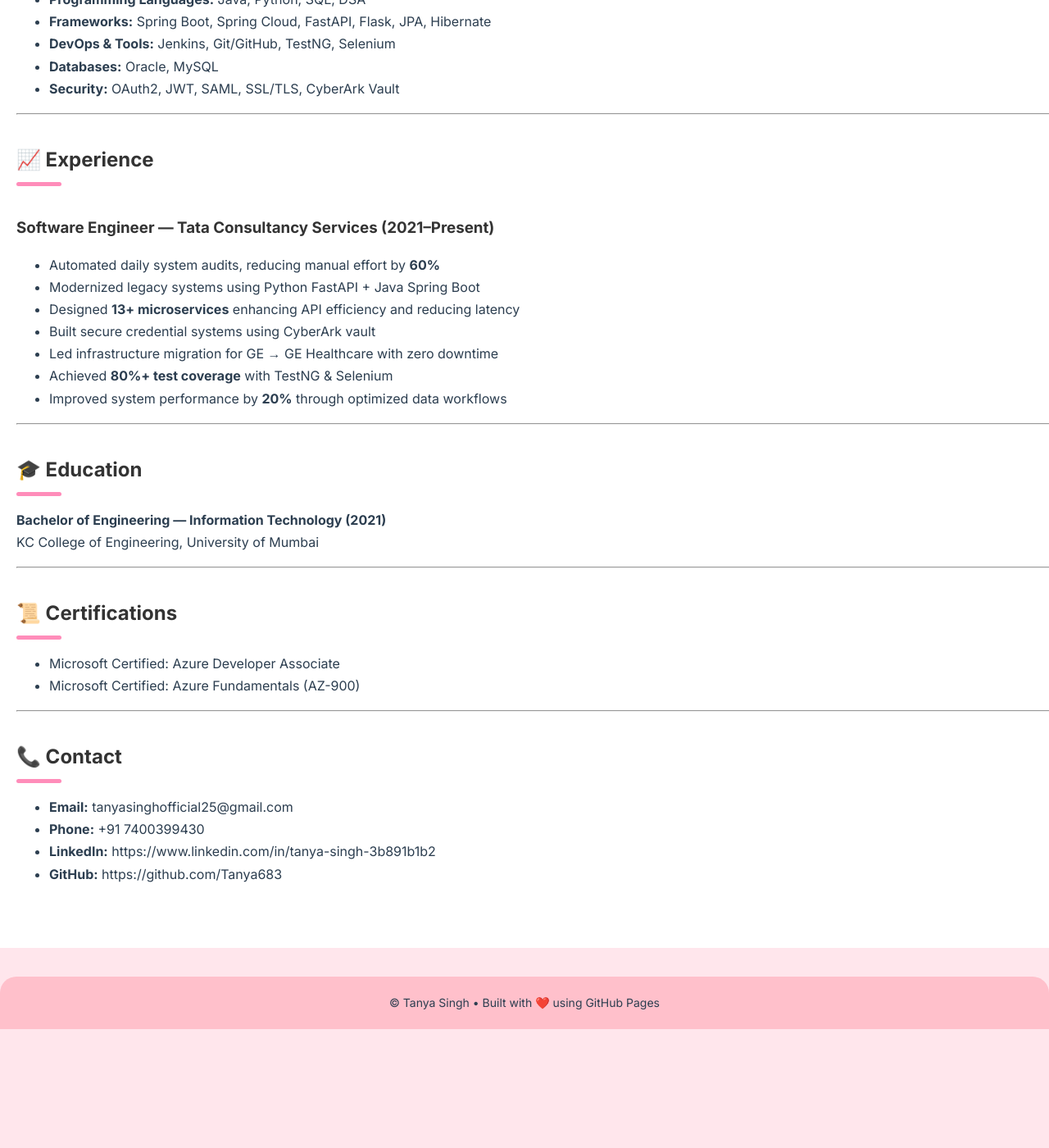
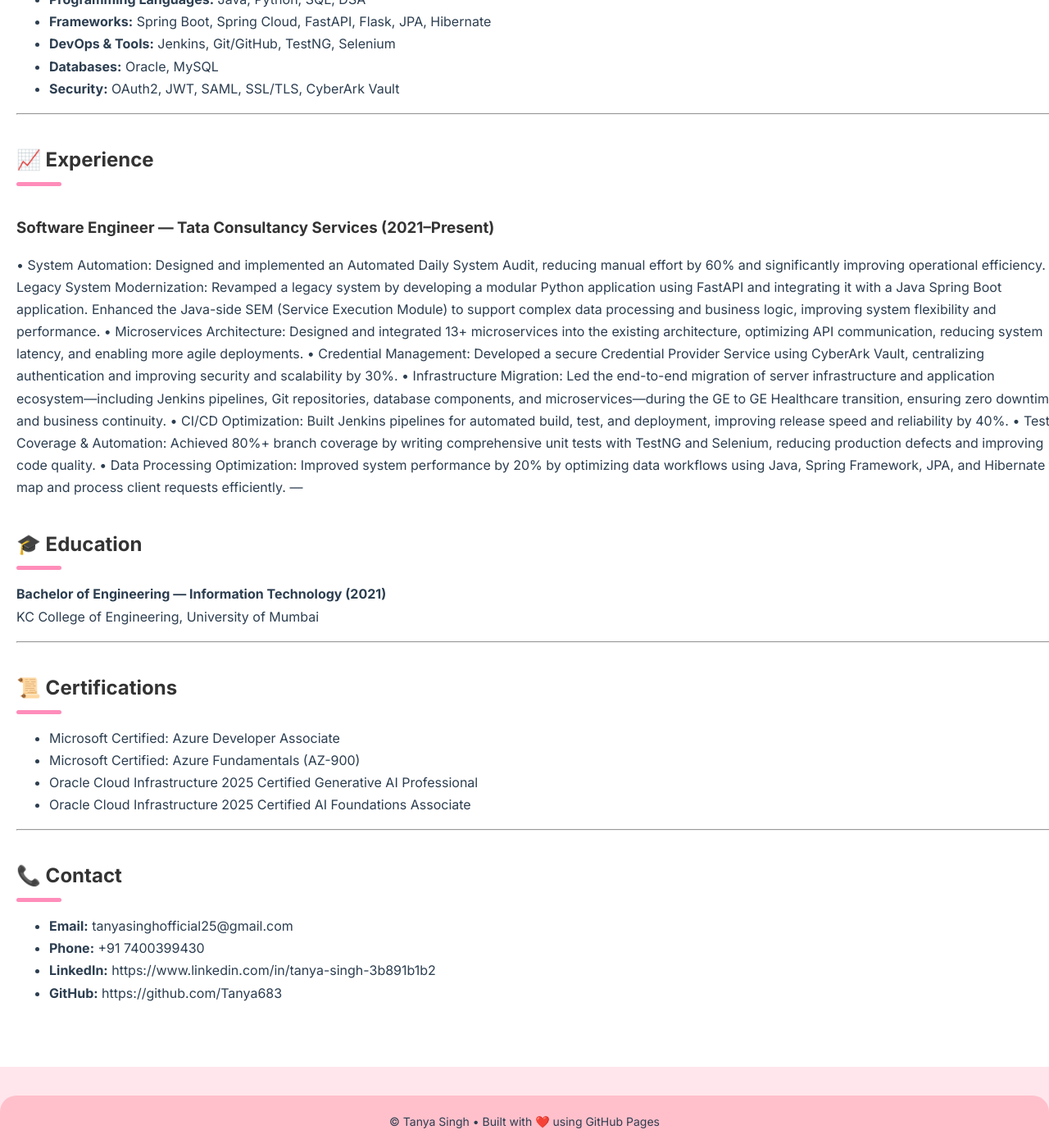
Before and after one commit to Tanya683/Tanya683.github.io, a Jekyll site: the page built from about.md, in a window 1280 px wide and 1400 px high, scrolled down 381 px. Shown: the whole window at 82% size. Built offline with Jekyll 4.4.1, drawn with Linux system fonts in a browser that asks for light colours; before the commit the page ends 1636 px from its top, so only the background shows below that.

Commit message:
Enhance experience section with detailed achievements
Expanded and detailed software engineering experience, including system automation, legacy modernization, microservices architecture, credential management, infrastructure migration, CI/CD optimization, test coverage, and data processing improvements.

```diff
--- a/about.md
+++ b/about.md
@@ -20,14 +20,14 @@ I am Tanya Singh, a Software Engineer at TCS with strong expertise in backend de
 ## 📈 Experience
 
 ### **Software Engineer — Tata Consultancy Services (2021–Present)**
-- Automated daily system audits, reducing manual effort by **60%**
-- Modernized legacy systems using Python FastAPI + Java Spring Boot
-- Designed **13+ microservices** enhancing API efficiency and reducing latency
-- Built secure credential systems using CyberArk vault
-- Led infrastructure migration for GE → GE Healthcare with zero downtime
-- Achieved **80%+ test coverage** with TestNG & Selenium
-- Improved system performance by **20%** through optimized data workflows
-
+•	System Automation: Designed and implemented an Automated Daily System Audit, reducing manual effort by 60% and significantly improving operational efficiency.
+	•	Legacy System Modernization: Revamped a legacy system by developing a modular Python application using FastAPI and integrating it with a Java Spring Boot application. Enhanced the Java-side SEM (Service Execution Module) to support complex data processing and business logic, improving system flexibility and performance.
+	•	Microservices Architecture: Designed and integrated 13+ microservices into the existing architecture, optimizing API communication, reducing system latency, and enabling more agile deployments.
+	•	Credential Management: Developed a secure Credential Provider Service using CyberArk Vault, centralizing authentication and improving security and scalability by 30%.
+	•	Infrastructure Migration: Led the end-to-end migration of server infrastructure and application ecosystem—including Jenkins pipelines, Git repositories, database components, and microservices—during the GE to GE Healthcare transition, ensuring zero downtime and business continuity.
+	•	CI/CD Optimization: Built Jenkins pipelines for automated build, test, and deployment, improving release speed and reliability by 40%.
+	•	Test Coverage & Automation: Achieved 80%+ branch coverage by writing comprehensive unit tests with TestNG and Selenium, reducing production defects and improving code quality.
+	•	Data Processing Optimization: Improved system performance by 20% by optimizing data workflows using Java, Spring Framework, JPA, and Hibernate to map and process client requests efficiently.
 ---
 
 ## 🎓 Education
@@ -39,6 +39,8 @@ KC College of Engineering, University of Mumbai
 ## 📜 Certifications
 - Microsoft Certified: Azure Developer Associate
 - Microsoft Certified: Azure Fundamentals (AZ-900)
+- Oracle Cloud Infrastructure 2025 Certified Generative AI Professional
+- Oracle Cloud Infrastructure 2025 Certified AI Foundations Associate
 
 ---
 
```
